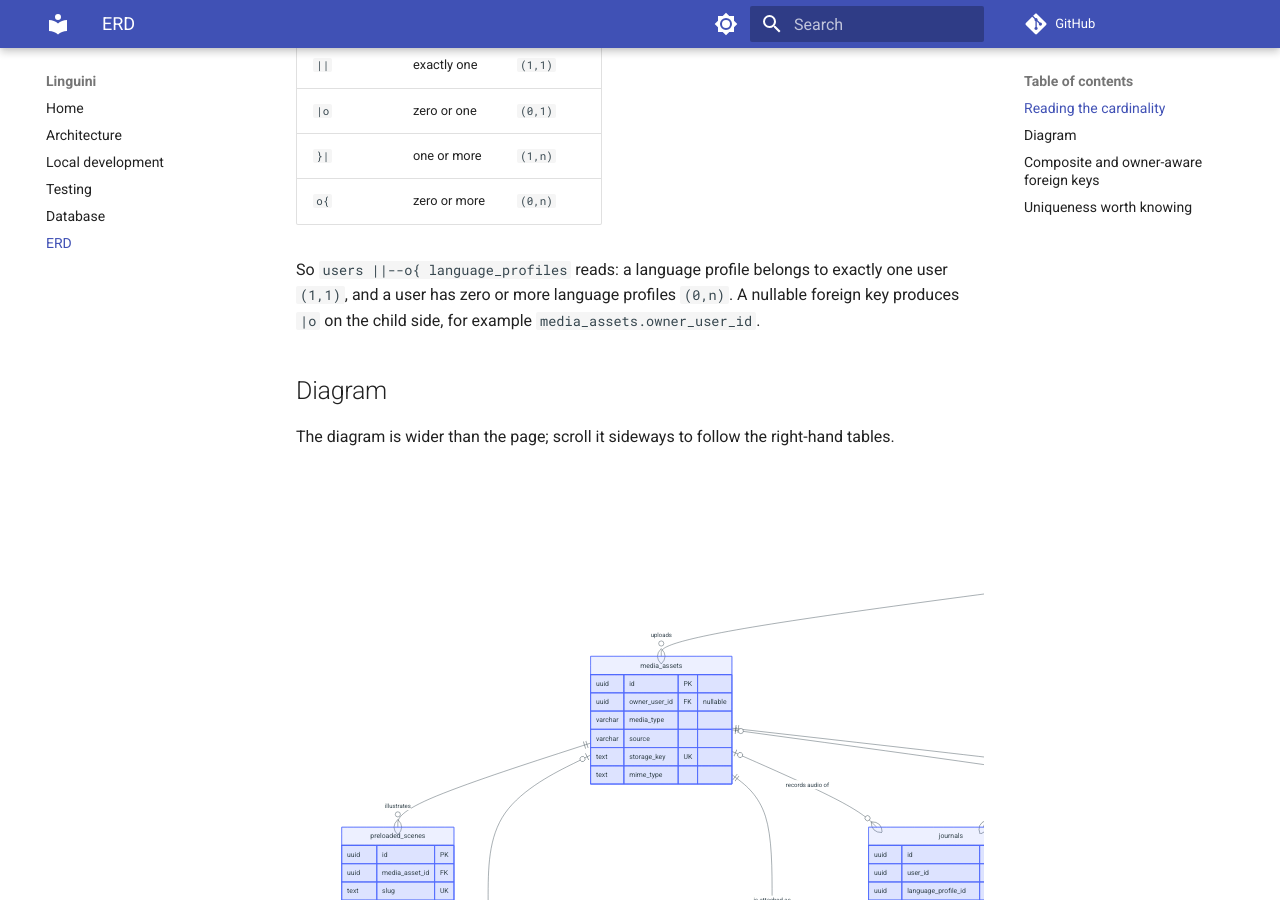
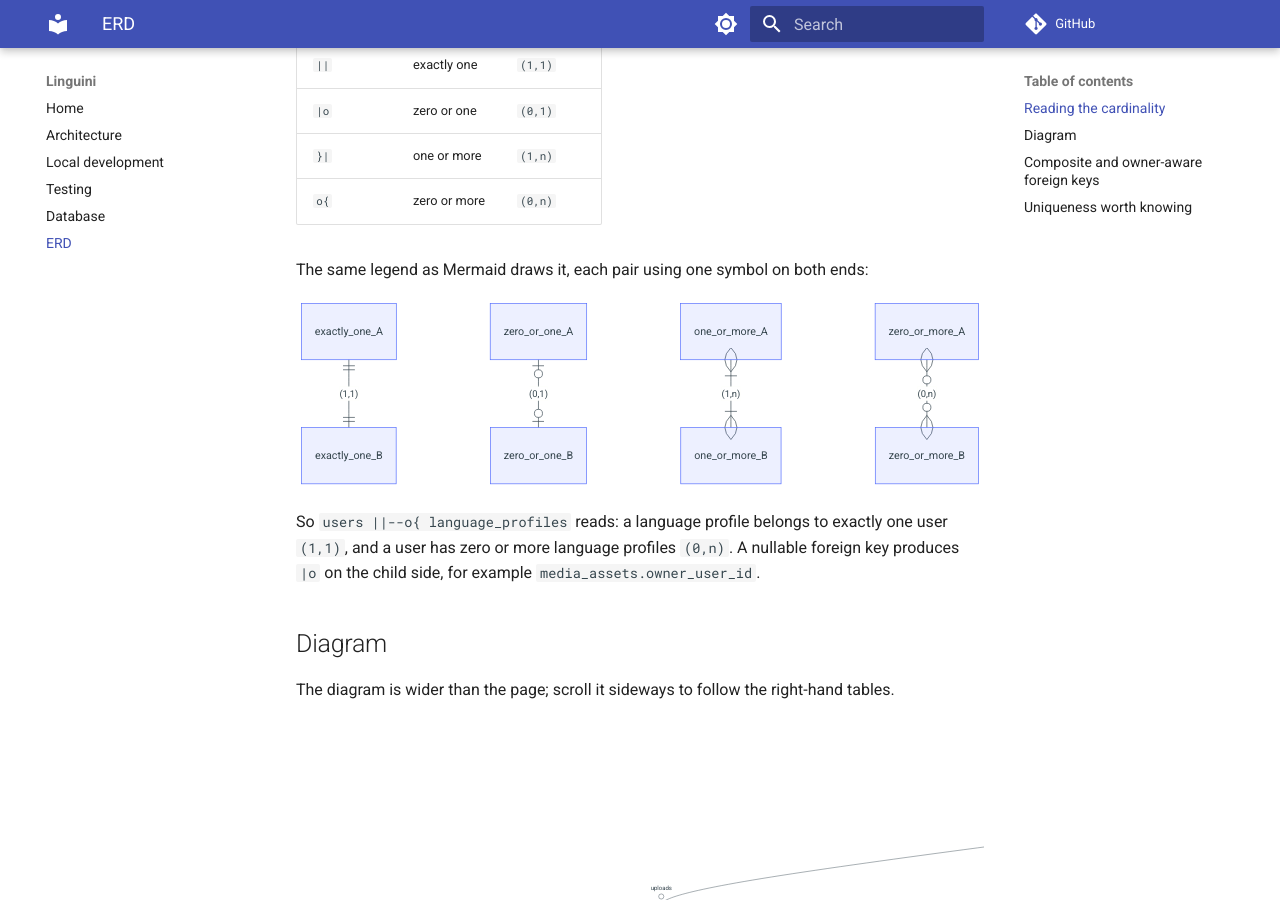
Before and after one commit to CS3216-A3-G7/linguini, an MkDocs documentation site: the page built from docs/erd.md, in a window 1280 px wide and 900 px high, scrolled down 418 px. Built offline with MkDocs 1.6.1 and Material for MkDocs 9.7.7, drawn with Linux system fonts in a browser that asks for light colours; comment, search, counter and statistics services are not loaded.

Commit message:
docs: add a rendered cardinality legend to the ERD
Co-Authored-By: Devin AI <158243242+devin-ai-integration[bot]@users.noreply.github.com>

````diff
--- a/docs/erd.md
+++ b/docs/erd.md
@@ -15,6 +15,16 @@ maximum, so `(min,max)` notation maps directly onto the symbols:
 | `|o` | zero or one | `(0,1)` |
 | `}|` | one or more | `(1,n)` |
 | `o{` | zero or more | `(0,n)` |
+
+The same legend as Mermaid draws it, each pair using one symbol on both ends:
+
+```mermaid
+erDiagram
+    exactly_one_A ||--|| exactly_one_B : "(1,1)"
+    zero_or_one_A |o--o| zero_or_one_B : "(0,1)"
+    one_or_more_A }|--|{ one_or_more_B : "(1,n)"
+    zero_or_more_A }o--o{ zero_or_more_B : "(0,n)"
+```
 
 So `users ||--o{ language_profiles` reads: a language profile belongs to exactly
 one user `(1,1)`, and a user has zero or more language profiles `(0,n)`. A
````
